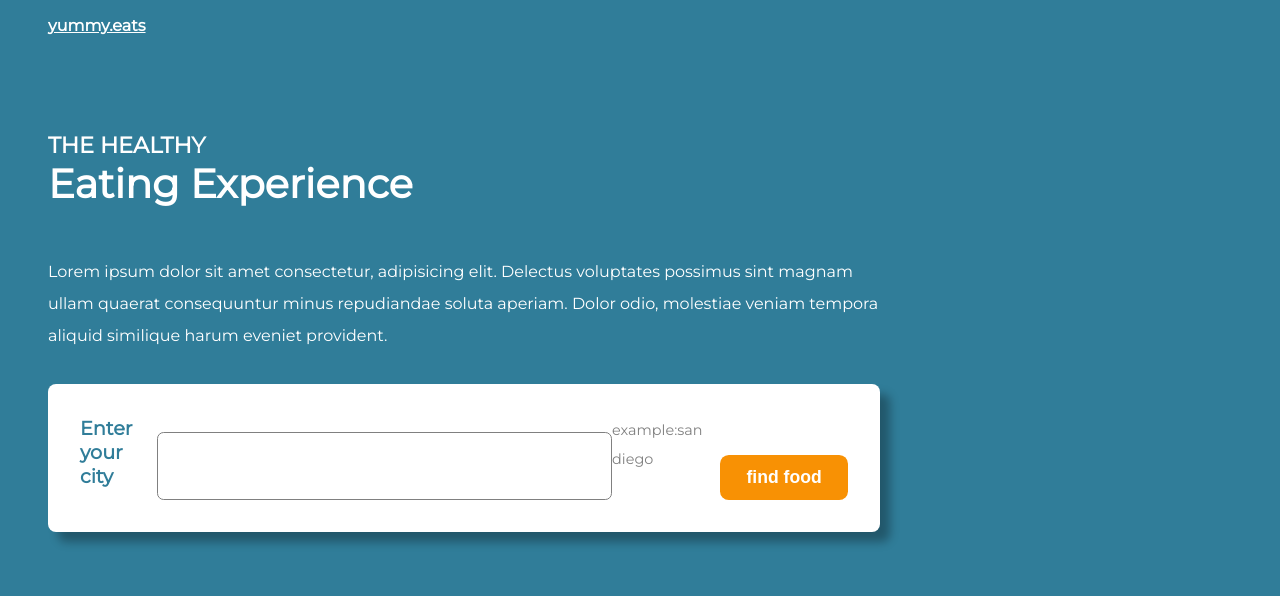
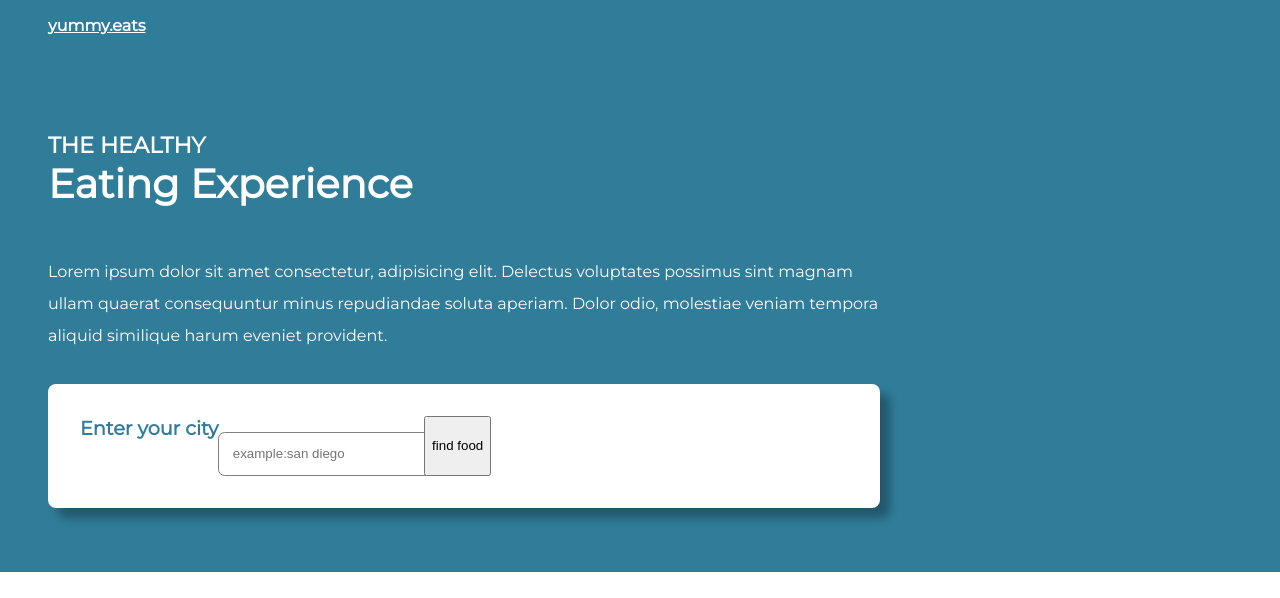
Before and after one commit to SaraBasheer1/Food, a plain HTML site: page index.html in a window 1280 px wide. Shown: the top 598 px of the page. Drawn offline with Linux system fonts and the light colour scheme; files that its build step writes are made by us from their sources.

Commit message:
Mahmoud's update

```diff
--- a/index.html
+++ b/index.html
@@ -17,16 +17,16 @@
     <section class="top">
         <h1><span>the healthy</span> Eating Experience</h1>
         <p>Lorem ipsum dolor sit amet consectetur, adipisicing elit. Delectus voluptates possimus sint magnam ullam quaerat consequuntur minus repudiandae soluta aperiam. Dolor odio, molestiae veniam tempora aliquid similique harum eveniet provident.</p>
-       <div class="form-container">
-             <form action="">
-                 <label for="city">Enter your city</label>
-                     <input type="text" id="city" name="city" required>
 
-                     <p>example:san diego</p>
-                     <input type="button" value="find food">
-
-            </form>
-       </div>
+        <form action="" class="form-container">
+                <div class="enter">
+                    <label>Enter your city</label>
+                </div> </br>
+                <div class="input">
+                    <input type="text" id="city" placeholder="example:san diego" required>
+                </div>
+                <button  type="submit" name="send">find food</button>
+        </form>
     </section>
 </div>
 <section class="authentic">
```
